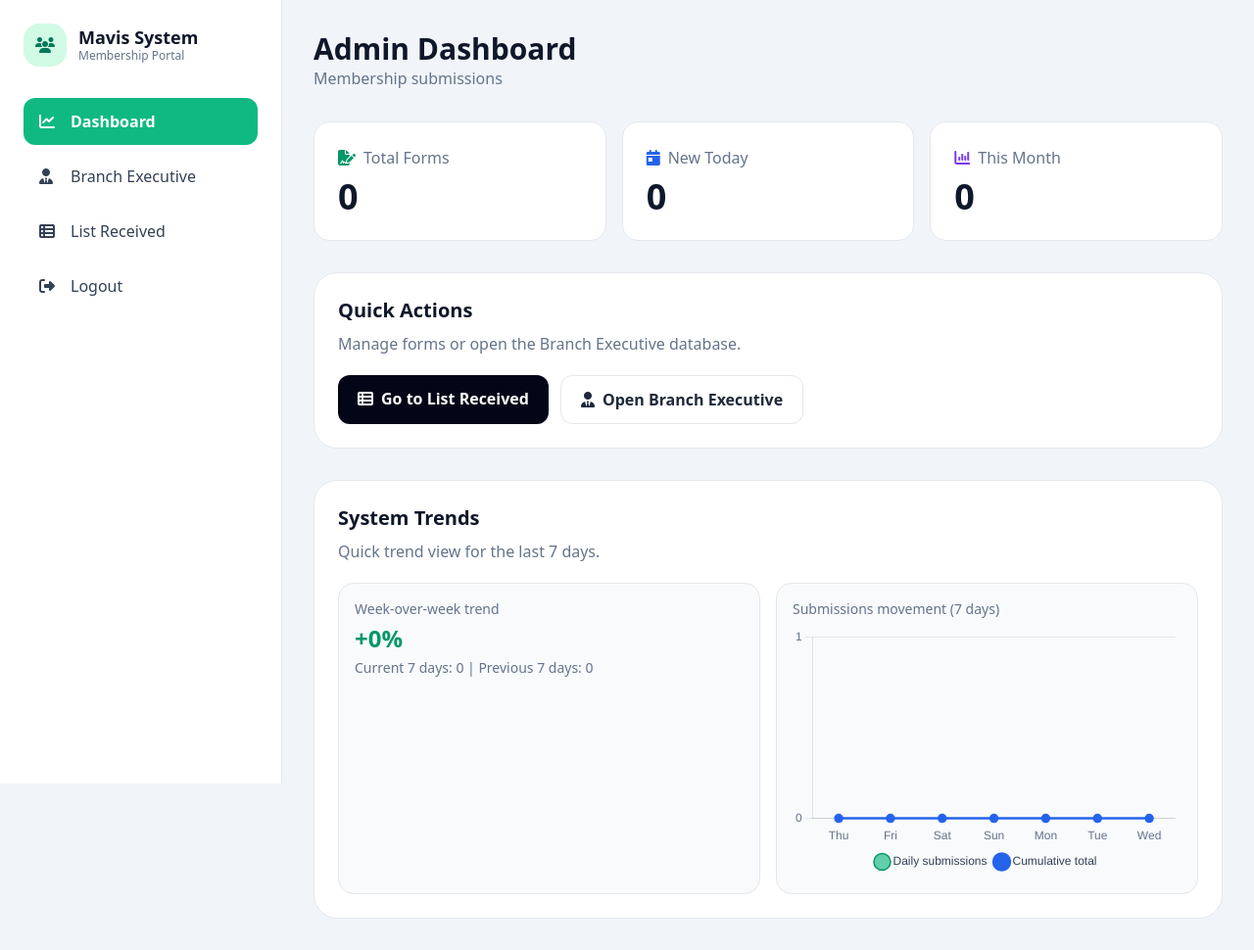
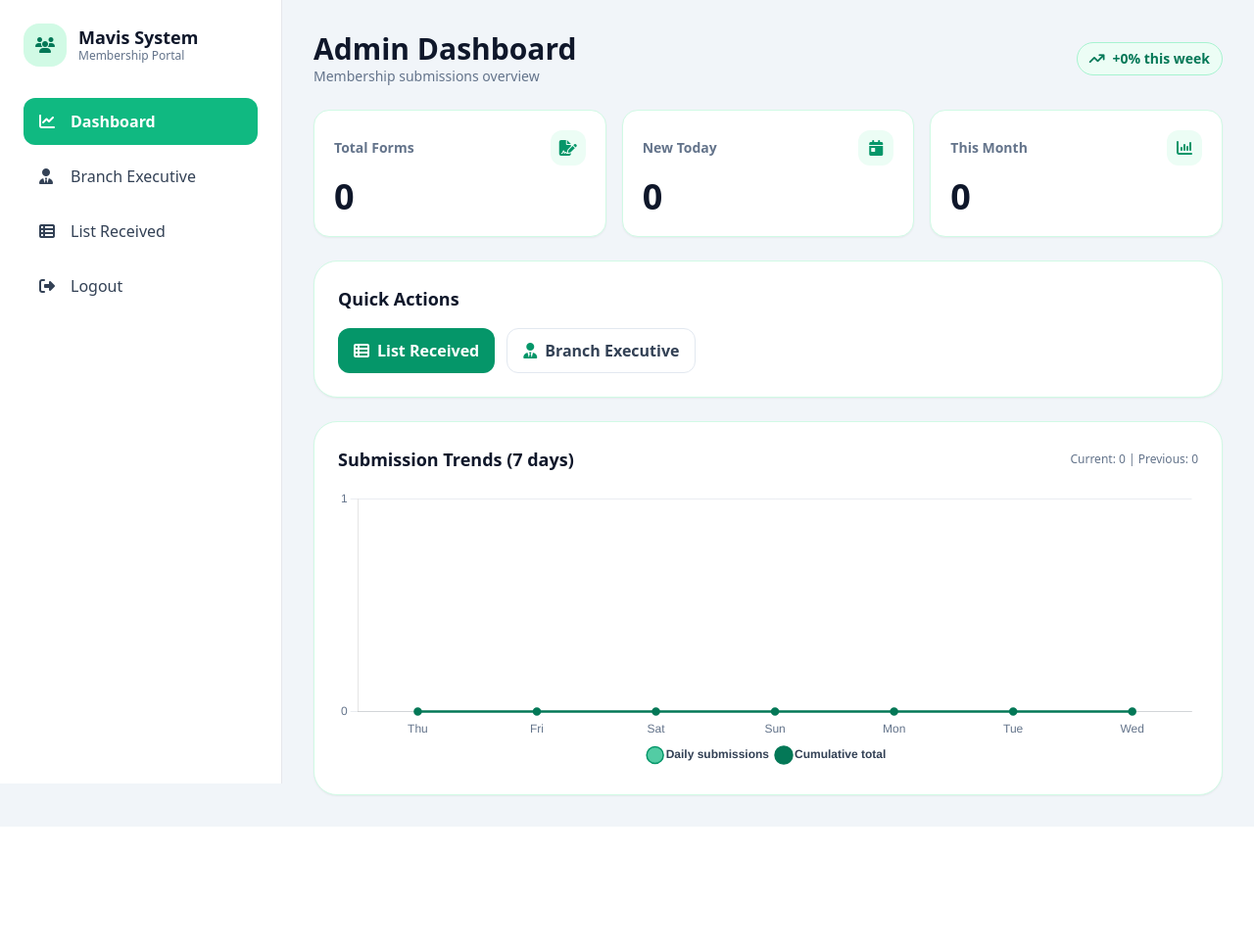
Before and after one commit to androidnega/maviskuukua, a PHP site: page /admin.php in a window 1280 px wide. Shown: the whole page at 98% size. After the commit the page ends 844 px from the top, so only its background shows below. Run offline with PHP 8.4, Linux system fonts and the light colour scheme; the visitor is signed in with stand-in values (Sample User, id 1); some libraries are stand-ins or nearby versions.

Commit message:
Modernize dashboard cards and simplify trend presentation.
Refresh the admin dashboard with clean white-and-green smart cards, streamlined quick actions, and a polished trends chart while removing extra text and visual clutter.

```diff
--- a/admin.php
+++ b/admin.php
@@ -28,53 +28,63 @@ for ($i = 6; $i >= 0; $i--) {
 ?>
 <?php render_layout_start('Dashboard', 'dashboard'); ?>
 <div class="max-w-7xl mx-auto">
-  <div>
-    <h1 class="text-3xl font-black">Admin Dashboard</h1>
-    <p class="text-slate-500">Membership submissions</p>
+  <div class="flex items-center justify-between gap-3 flex-wrap">
+    <div>
+      <h1 class="text-3xl font-black text-slate-900">Admin Dashboard</h1>
+      <p class="text-slate-500 text-sm">Membership submissions overview</p>
+    </div>
+    <span class="inline-flex items-center gap-2 px-3 py-1.5 rounded-full bg-emerald-50 text-emerald-700 text-sm font-semibold border border-emerald-200">
+      <i class="fa-solid fa-arrow-trend-up"></i>
+      <?=$trendPercent >= 0 ? '+' : ''?><?=$trendPercent?>% this week
+    </span>
   </div>
-  <div class="grid md:grid-cols-3 gap-4 mt-8">
-    <div class="bg-white rounded-2xl border p-6">
-      <p class="text-slate-500"><i class="fa-solid fa-file-signature mr-2 text-emerald-600"></i>Total Forms</p>
-      <h2 class="text-4xl font-black mt-2"><?=$total?></h2>
+  <div class="grid md:grid-cols-3 gap-4 mt-6">
+    <div class="bg-white rounded-2xl border border-emerald-100 p-5 shadow-sm">
+      <div class="flex items-center justify-between">
+        <p class="text-slate-500 text-sm font-semibold">Total Forms</p>
+        <span class="h-9 w-9 rounded-xl bg-emerald-50 text-emerald-600 flex items-center justify-center">
+          <i class="fa-solid fa-file-signature"></i>
+        </span>
+      </div>
+      <h2 class="text-4xl font-black mt-3 text-slate-900"><?=$total?></h2>
     </div>
-    <div class="bg-white rounded-2xl border p-6">
-      <p class="text-slate-500"><i class="fa-solid fa-calendar-day mr-2 text-blue-600"></i>New Today</p>
-      <h2 class="text-4xl font-black mt-2"><?=$today?></h2>
+    <div class="bg-white rounded-2xl border border-emerald-100 p-5 shadow-sm">
+      <div class="flex items-center justify-between">
+        <p class="text-slate-500 text-sm font-semibold">New Today</p>
+        <span class="h-9 w-9 rounded-xl bg-emerald-50 text-emerald-600 flex items-center justify-center">
+          <i class="fa-solid fa-calendar-day"></i>
+        </span>
+      </div>
+      <h2 class="text-4xl font-black mt-3 text-slate-900"><?=$today?></h2>
     </div>
-    <div class="bg-white rounded-2xl border p-6">
-      <p class="text-slate-500"><i class="fa-solid fa-chart-column mr-2 text-violet-600"></i>This Month</p>
-      <h2 class="text-4xl font-black mt-2"><?=$thisMonth?></h2>
+    <div class="bg-white rounded-2xl border border-emerald-100 p-5 shadow-sm">
+      <div class="flex items-center justify-between">
+        <p class="text-slate-500 text-sm font-semibold">This Month</p>
+        <span class="h-9 w-9 rounded-xl bg-emerald-50 text-emerald-600 flex items-center justify-center">
+          <i class="fa-solid fa-chart-column"></i>
+        </span>
+      </div>
+      <h2 class="text-4xl font-black mt-3 text-slate-900"><?=$thisMonth?></h2>
     </div>
   </div>
-  <div class="bg-white rounded-3xl border mt-8 p-6">
-    <h2 class="font-bold text-xl">Quick Actions</h2>
-    <p class="text-slate-500 mt-2">Manage forms or open the Branch Executive database.</p>
-    <div class="mt-5 flex flex-wrap gap-3">
-      <a href="received_list.php" class="inline-block px-5 py-3 rounded-xl bg-slate-950 text-white font-bold">
-        <i class="fa-solid fa-table-list mr-2"></i>Go to List Received
+  <div class="bg-white rounded-3xl border border-emerald-100 mt-6 p-6 shadow-sm">
+    <h2 class="font-bold text-lg text-slate-900">Quick Actions</h2>
+    <div class="mt-4 flex flex-wrap gap-3">
+      <a href="received_list.php" class="inline-flex items-center gap-2 px-4 py-2.5 rounded-xl bg-emerald-600 text-white font-semibold hover:bg-emerald-500">
+        <i class="fa-solid fa-table-list"></i>List Received
       </a>
-      <a href="membership_database.php" class="inline-block px-5 py-3 rounded-xl bg-white border font-bold text-slate-800">
-        <i class="fa-solid fa-user-tie mr-2"></i>Open Branch Executive
+      <a href="membership_database.php" class="inline-flex items-center gap-2 px-4 py-2.5 rounded-xl bg-white border border-slate-200 font-semibold text-slate-700 hover:bg-slate-50">
+        <i class="fa-solid fa-user-tie text-emerald-600"></i>Branch Executive
       </a>
     </div>
   </div>
-  <div class="bg-white rounded-3xl border mt-8 p-6">
-    <h2 class="font-bold text-xl">System Trends</h2>
-    <p class="text-slate-500 mt-2">Quick trend view for the last 7 days.</p>
-    <div class="mt-5 grid md:grid-cols-2 gap-4">
-      <div class="rounded-2xl border p-4 bg-slate-50">
-        <p class="text-sm text-slate-500">Week-over-week trend</p>
-        <p class="text-2xl font-black mt-1 <?=$trendPercent >= 0 ? 'text-emerald-600' : 'text-red-600'?>">
-          <?=$trendPercent >= 0 ? '+' : ''?><?=$trendPercent?>%
-        </p>
-        <p class="text-sm text-slate-500 mt-1">Current 7 days: <?=$currentWeek?> | Previous 7 days: <?=$lastWeek?></p>
-      </div>
-      <div class="rounded-2xl border p-4 bg-slate-50">
-        <p class="text-sm text-slate-500 mb-2">Submissions movement (7 days)</p>
-        <div class="h-64">
-          <canvas id="submissionsChart"></canvas>
-        </div>
-      </div>
+  <div class="bg-white rounded-3xl border border-emerald-100 mt-6 p-6 shadow-sm">
+    <div class="flex items-center justify-between gap-2 flex-wrap">
+      <h2 class="font-bold text-lg text-slate-900">Submission Trends (7 days)</h2>
+      <p class="text-xs text-slate-500">Current: <?=$currentWeek?> | Previous: <?=$lastWeek?></p>
+    </div>
+    <div class="mt-4 h-72">
+      <canvas id="submissionsChart"></canvas>
     </div>
   </div>
 </div>
@@ -94,8 +104,8 @@ if (chartEl) {
           type: 'bar',
           label: 'Daily submissions',
           data: totals,
-          borderRadius: 8,
-          backgroundColor: 'rgba(16, 185, 129, 0.65)',
+          borderRadius: 10,
+          backgroundColor: 'rgba(16, 185, 129, 0.72)',
           borderColor: 'rgba(5, 150, 105, 1)',
           borderWidth: 1.5
         },
@@ -105,9 +115,9 @@ if (chartEl) {
           data: cumulative,
           tension: 0.35,
           fill: false,
-          borderColor: 'rgba(37, 99, 235, 1)',
-          pointBackgroundColor: 'rgba(37, 99, 235, 1)',
-          pointRadius: 3.5,
+          borderColor: 'rgba(4, 120, 87, 1)',
+          pointBackgroundColor: 'rgba(4, 120, 87, 1)',
+          pointRadius: 3,
           borderWidth: 2.5
         }
       ]
@@ -126,7 +136,8 @@ if (chartEl) {
           labels: {
             usePointStyle: true,
             boxWidth: 10,
-            color: '#334155'
+            color: '#334155',
+            font: { size: 12, weight: 600 }
           }
         }
       },
```
